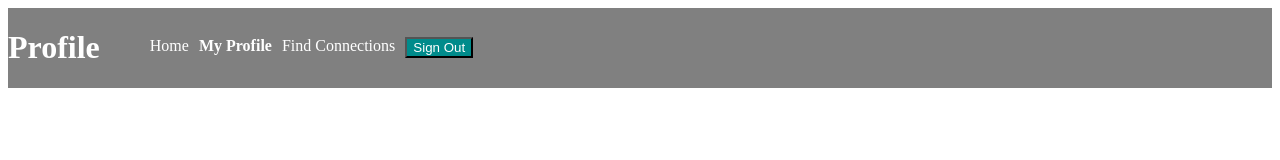
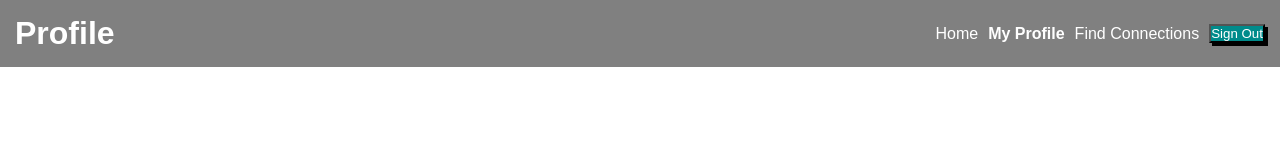
Before and after one commit to KierMc/Flex-Navbar, a plain HTML site: page index.html in a window 1280 px wide. Drawn offline with Linux system fonts and the light colour scheme.

Commit message:
2nd commit - Flex Navbar

```diff
--- a/style.css
+++ b/style.css
@@ -1,30 +1,33 @@
+*{
+    margin: 0;
+    padding: 0;
+    color: white;
+}
+
 .nav{
     background-color: gray;
     display: flex;
     align-items: center;
+    justify-content: space-between;
+    padding: 15px;
+    font-family: Arial;
 }
 
-.nav-title{
-    color: white;
-}
 .nav-links{
     display: flex;
+    align-items: center;
+    gap: 10px;
+    list-style: none;
 }
 .btn{
     background-color: darkcyan;
-    color: white;
+    box-shadow: 3px 3px 0 black;
 }
 
-li{
-    display: inline;
-    color: white;
-    margin-left: 10px;
-}
 .active{
     font-weight: bold;
 }
 
-a:link, a:visited, a:hover, a:focus, a:active {
+a{
     text-decoration: none;
-    color: white;
 }
```
